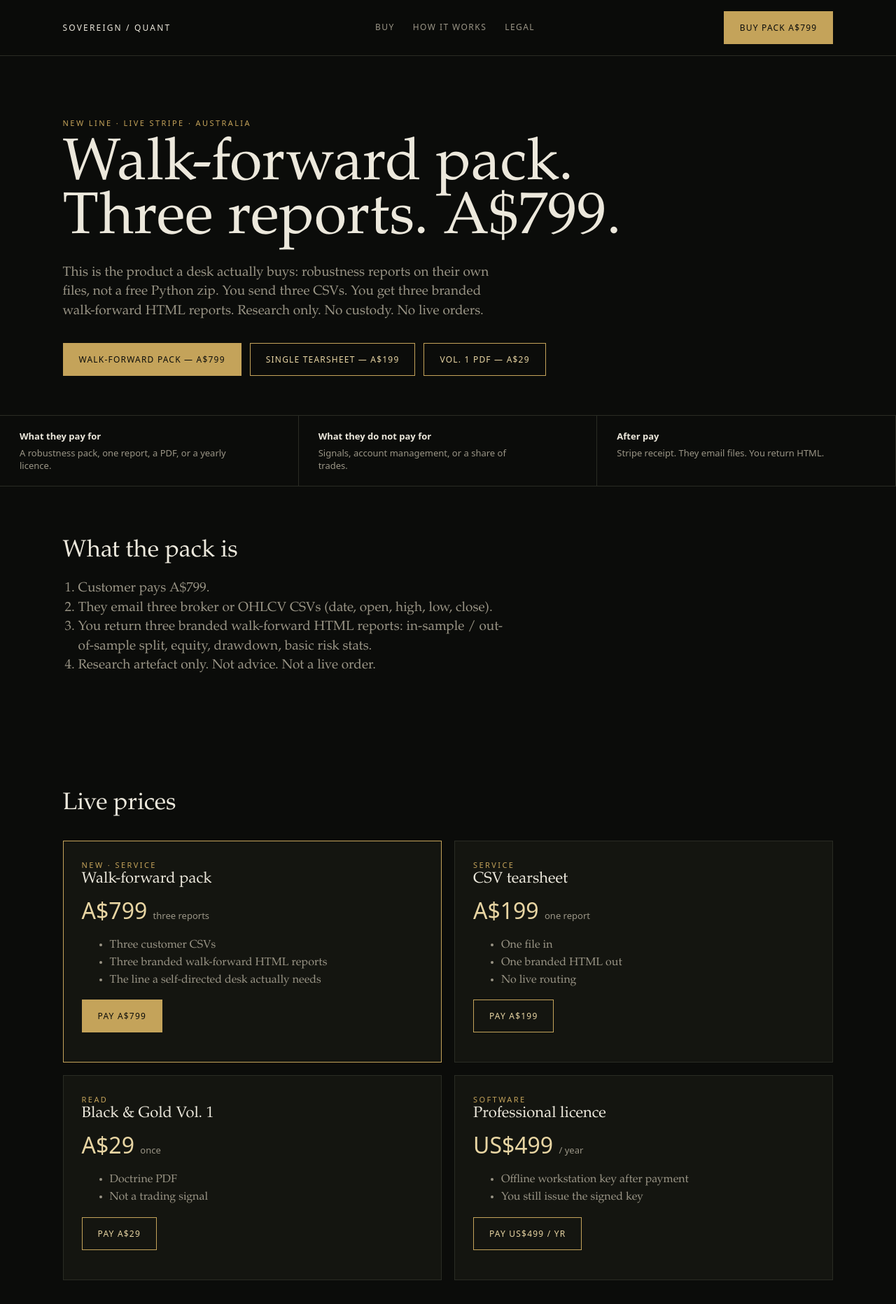
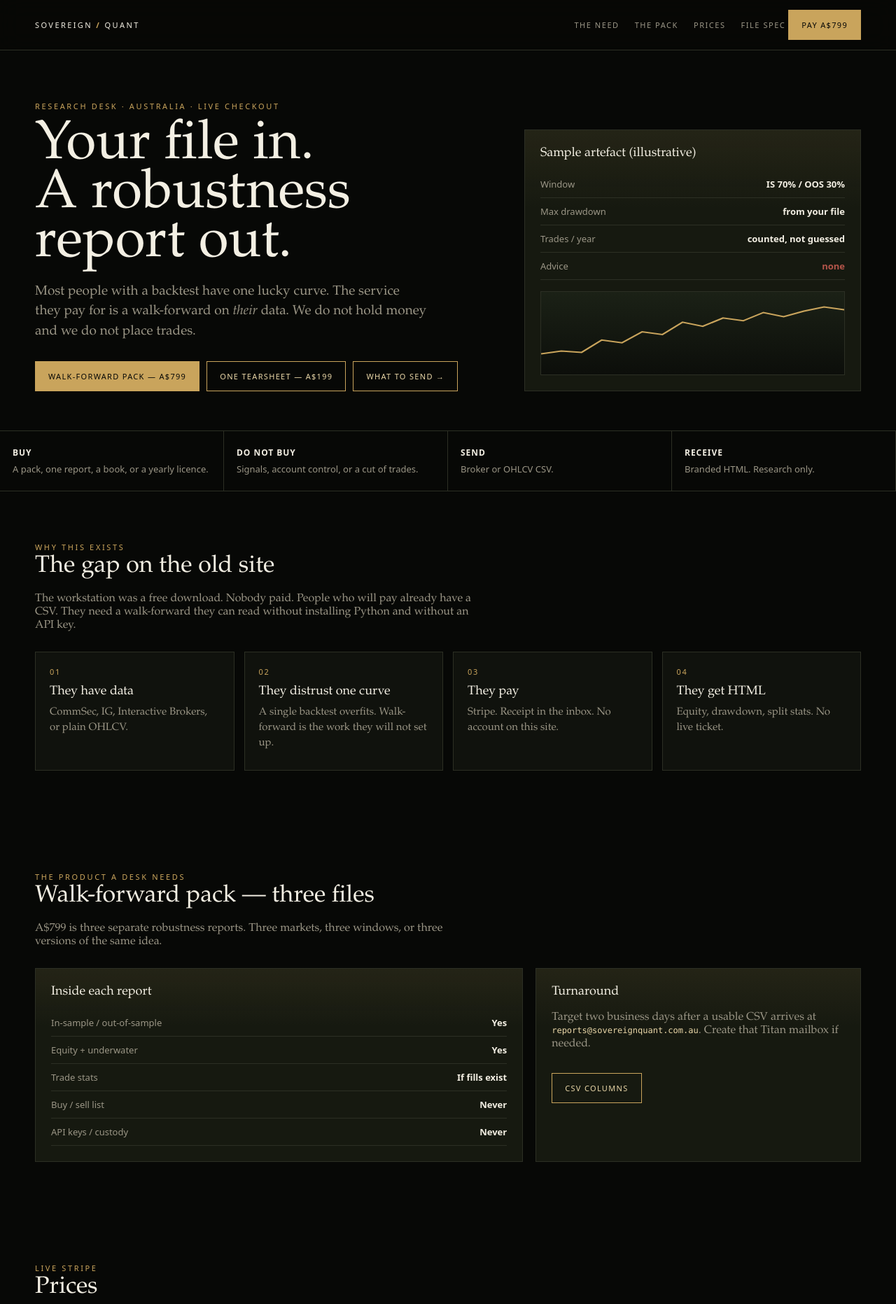
Before and after one commit to findunclaimedmoney/sovereignquant, a plain HTML site: page index.html in a window 1280 px wide. Shown: the top 1863 px of the page at 70% size. Drawn offline with Linux system fonts and the light colour scheme.

Commit message:
Redesign homepage as research-desk service

```diff
--- a/index.html
+++ b/index.html
@@ -3,122 +3,188 @@
 <head>
   <meta charset="utf-8" />
   <meta name="viewport" content="width=device-width, initial-scale=1" />
-  <title>Sovereign Quant — walk-forward pack & CSV tearsheet</title>
-  <meta name="description" content="Buy a walk-forward robustness pack or a single CSV tearsheet. Research reports only. No custody. No live orders." />
+  <title>Sovereign Quant — robustness reports for your own market data</title>
+  <meta name="description" content="Pay for a walk-forward pack or a single tearsheet built from your CSV. Research reports only. No custody. No live orders. Australia." />
   <link rel="canonical" href="https://sovereignquant.com.au/" />
   <style>
-    :root { --bg:#0b0c0a; --panel:#141510; --line:#2a2c24; --gold:#c4a35a; --gold2:#e8d5a3; --ink:#ece8dc; --muted:#9a9586; }
+    :root { --bg:#070806; --bg2:#10120d; --panel:#161910; --line:#2c2f24; --gold:#c9a45c; --gold2:#ead7a8; --ink:#f3efe3; --muted:#9b9686; --bad:#b4554a; }
     * { box-sizing: border-box; }
-    html, body { margin:0; background:var(--bg); color:var(--ink); font-family:"Iowan Old Style","Palatino Linotype",Palatino,Georgia,serif; }
+    html { scroll-behavior: smooth; }
+    body { margin:0; background:var(--bg); color:var(--ink); font-family:"Iowan Old Style","Palatino Linotype",Palatino,Georgia,serif; }
     a { color:var(--gold2); }
-    header { position:sticky; top:0; z-index:20; display:flex; align-items:center; justify-content:space-between; padding:16px 7vw; background:rgba(11,12,10,.92); border-bottom:1px solid var(--line); }
-    .brand { letter-spacing:.18em; font-size:12px; font-family:ui-sans-serif,system-ui,sans-serif; }
-    nav a { margin-left:22px; text-decoration:none; font-family:ui-sans-serif,system-ui,sans-serif; font-size:12px; letter-spacing:.12em; text-transform:uppercase; color:var(--muted); }
-    .btn { display:inline-block; text-decoration:none; font-family:ui-sans-serif,system-ui,sans-serif; letter-spacing:.1em; text-transform:uppercase; font-size:12px; padding:14px 22px; border:1px solid var(--gold); color:var(--bg); background:var(--gold); }
+    .wrap { width:min(1180px,calc(100% - 40px)); margin:0 auto; }
+    header { position:sticky; top:0; z-index:30; backdrop-filter:blur(16px); background:rgba(7,8,6,.86); border-bottom:1px solid var(--line); }
+    .nav { display:flex; align-items:center; justify-content:space-between; padding:14px 0; gap:16px; }
+    .brand { font-family:ui-sans-serif,system-ui,sans-serif; letter-spacing:.22em; font-size:11px; }
+    .brand b { color:var(--gold); }
+    .nav a.l { margin-left:18px; text-decoration:none; font-family:ui-sans-serif,system-ui,sans-serif; font-size:11px; letter-spacing:.14em; text-transform:uppercase; color:var(--muted); }
+    .btn { display:inline-block; text-decoration:none; font-family:ui-sans-serif,system-ui,sans-serif; letter-spacing:.12em; text-transform:uppercase; font-size:11px; padding:13px 18px; border:1px solid var(--gold); color:var(--bg); background:var(--gold); }
     .btn.ghost { background:transparent; color:var(--gold2); }
-    .hero { padding:11vh 7vw 7vh; max-width:1100px; }
-    .eyebrow { font-family:ui-sans-serif,system-ui,sans-serif; color:var(--gold); letter-spacing:.22em; font-size:11px; text-transform:uppercase; }
-    h1 { font-size:clamp(40px,7.4vw,84px); line-height:.92; font-weight:500; margin:16px 0 22px; }
-    .lede { max-width:640px; font-size:19px; color:var(--muted); line-height:1.45; }
-    .actions { margin-top:32px; display:flex; gap:12px; flex-wrap:wrap; }
-    .strip { display:grid; grid-template-columns:repeat(3,1fr); border-top:1px solid var(--line); border-bottom:1px solid var(--line); }
-    .strip div { padding:20px 7vw 20px 28px; font-family:ui-sans-serif,system-ui,sans-serif; font-size:13px; color:var(--muted); border-right:1px solid var(--line); }
-    .strip strong { display:block; color:var(--ink); margin-bottom:6px; }
-    section { padding:72px 7vw; }
-    h2 { font-size:34px; font-weight:500; margin:0 0 14px; }
-    .grid3 { display:grid; grid-template-columns:repeat(2,1fr); gap:18px; margin-top:32px; }
-    .card { background:var(--panel); border:1px solid var(--line); padding:26px; }
-    .card.featured { border-color:var(--gold); }
-    .card h3 { margin:0 0 8px; font-size:22px; font-weight:500; }
-    .price { font-family:ui-sans-serif,system-ui,sans-serif; font-size:32px; color:var(--gold2); margin:10px 0 14px; }
-    .price span { font-size:13px; color:var(--muted); }
-    ul { color:var(--muted); line-height:1.55; }
-    .note { font-family:ui-sans-serif,system-ui,sans-serif; font-size:13px; color:var(--muted); }
-    footer { padding:36px 7vw 64px; border-top:1px solid var(--line); color:var(--muted); font-size:13px; font-family:ui-sans-serif,system-ui,sans-serif; }
-    .ok { background:#1a2418; border:1px solid #3a5a34; padding:14px 18px; margin:18px 7vw 0; font-family:ui-sans-serif,system-ui,sans-serif; font-size:14px; display:none; }
-    @media (max-width:860px){ .strip,.grid3{grid-template-columns:1fr;} nav{display:none;} }
+    .hero { display:grid; grid-template-columns:1.15fr .85fr; gap:48px; padding:72px 0 56px; align-items:end; }
+    .kicker { font-family:ui-sans-serif,system-ui,sans-serif; color:var(--gold); letter-spacing:.24em; font-size:11px; text-transform:uppercase; }
+    h1 { font-size:clamp(42px,6.4vw,78px); line-height:.9; font-weight:500; margin:14px 0 18px; }
+    .lede { font-size:19px; color:var(--muted); line-height:1.5; max-width:560px; }
+    .actions { margin-top:28px; display:flex; gap:10px; flex-wrap:wrap; }
+    .panel { background:linear-gradient(180deg,rgba(201,164,92,.08),transparent 30%),var(--panel); border:1px solid var(--line); padding:22px; }
+    .panel h2 { margin:0 0 14px; font-size:18px; font-weight:500; }
+    .stat { display:flex; justify-content:space-between; padding:10px 0; border-bottom:1px solid var(--line); font-family:ui-sans-serif,system-ui,sans-serif; font-size:13px; }
+    .stat span { color:var(--muted); }
+    .mock { margin-top:16px; height:120px; border:1px solid var(--line); background:linear-gradient(180deg,#1b2116,#0c0e0a); }
+    .mock svg { width:100%; height:100%; display:block; }
+    .strip { display:grid; grid-template-columns:repeat(4,1fr); border-top:1px solid var(--line); border-bottom:1px solid var(--line); }
+    .strip div { padding:22px 18px; font-family:ui-sans-serif,system-ui,sans-serif; font-size:13px; color:var(--muted); border-right:1px solid var(--line); }
+    .strip strong { display:block; color:var(--ink); margin-bottom:6px; font-size:12px; letter-spacing:.08em; text-transform:uppercase; }
+    section { padding:72px 0; }
+    h2 { font-size:34px; font-weight:500; margin:0 0 12px; }
+    .sub { color:var(--muted); max-width:640px; }
+    .steps { display:grid; grid-template-columns:repeat(4,1fr); gap:14px; margin-top:28px; }
+    .step { background:var(--bg2); border:1px solid var(--line); padding:20px; min-height:170px; }
+    .n { font-family:ui-sans-serif,system-ui,sans-serif; color:var(--gold); font-size:11px; letter-spacing:.16em; }
+    .step h3 { margin:10px 0 8px; font-size:18px; font-weight:500; }
+    .step p { margin:0; color:var(--muted); font-size:15px; line-height:1.45; }
+    .grid { display:grid; grid-template-columns:1.2fr .8fr; gap:18px; margin-top:28px; }
+    .cards { display:grid; grid-template-columns:1fr 1fr; gap:14px; }
+    .card { background:var(--panel); border:1px solid var(--line); padding:22px; display:flex; flex-direction:column; }
+    .card.feat { border-color:var(--gold); }
+    .card h3 { margin:8px 0; font-size:22px; font-weight:500; }
+    .price { font-family:ui-sans-serif,system-ui,sans-serif; font-size:30px; color:var(--gold2); margin:4px 0 12px; }
+    .price em { font-style:normal; font-size:12px; color:var(--muted); }
+    .card ul { margin:0 0 18px; padding-left:18px; color:var(--muted); line-height:1.55; flex:1; }
+    details { border-top:1px solid var(--line); padding:14px 0; }
+    details summary { cursor:pointer; font-family:ui-sans-serif,system-ui,sans-serif; }
+    details p { color:var(--muted); margin:10px 0 0; }
+    footer { padding:28px 0 56px; border-top:1px solid var(--line); color:var(--muted); font-family:ui-sans-serif,system-ui,sans-serif; font-size:12px; display:flex; justify-content:space-between; gap:16px; flex-wrap:wrap; }
+    .okbar { display:none; margin:16px auto 0; width:min(1180px,calc(100% - 40px)); background:#162016; border:1px solid #355035; padding:12px 16px; font-family:ui-sans-serif,system-ui,sans-serif; font-size:14px; }
+    code { font-family:ui-monospace,Menlo,monospace; font-size:12px; color:var(--gold2); }
+    @media (max-width:900px){ .hero,.grid,.steps,.strip,.cards{grid-template-columns:1fr;} .nav .hide{display:none;} }
   </style>
 </head>
 <body>
   <header>
-    <div class="brand">SOVEREIGN / QUANT</div>
-    <nav>
-      <a href="#buy">Buy</a>
-      <a href="#how">How it works</a>
-      <a href="#legal">Legal</a>
-    </nav>
-    <a class="btn" href="https://buy.stripe.com/9B64gz4p8cOs7y02cYes004">Buy pack A$799</a>
+    <div class="wrap nav">
+      <div class="brand">SOVEREIGN <b>/</b> QUANT</div>
+      <div>
+        <a class="l hide" href="#need">The need</a>
+        <a class="l hide" href="#pack">The pack</a>
+        <a class="l hide" href="#buy">Prices</a>
+        <a class="l hide" href="work.html">File spec</a>
+        <a class="btn" href="https://buy.stripe.com/9B64gz4p8cOs7y02cYes004">Pay A$799</a>
+      </div>
+    </div>
   </header>
-  <div class="ok" id="paid">Payment received. Email your CSVs to the address on the Stripe receipt. Research reports only.</div>
-  <div class="hero">
-    <div class="eyebrow">New line · Live Stripe · Australia</div>
-    <h1>Walk-forward pack.<br>Three reports. A$799.</h1>
-    <p class="lede">This is the product a desk actually buys: robustness reports on their own files, not a free Python zip. You send three CSVs. You get three branded walk-forward HTML reports. Research only. No custody. No live orders.</p>
-    <div class="actions">
-      <a class="btn" href="https://buy.stripe.com/9B64gz4p8cOs7y02cYes004">Walk-forward pack — A$799</a>
-      <a class="btn ghost" href="https://buy.stripe.com/cNibJ108S6q4aKc9Fqes002">Single tearsheet — A$199</a>
-      <a class="btn ghost" href="https://buy.stripe.com/3cIcN5dZIg0EdWog3Oes001">Vol. 1 PDF — A$29</a>
+  <div class="okbar" id="paid">Payment received. Email CSVs to <b>reports@sovereignquant.com.au</b> with the Stripe receipt.</div>
+  <div class="wrap hero">
+    <div>
+      <div class="kicker">Research desk · Australia · live checkout</div>
+      <h1>Your file in.<br>A robustness report out.</h1>
+      <p class="lede">Most people with a backtest have one lucky curve. The service they pay for is a walk-forward on <em>their</em> data. We do not hold money and we do not place trades.</p>
+      <div class="actions">
+        <a class="btn" href="https://buy.stripe.com/9B64gz4p8cOs7y02cYes004">Walk-forward pack — A$799</a>
+        <a class="btn ghost" href="https://buy.stripe.com/cNibJ108S6q4aKc9Fqes002">One tearsheet — A$199</a>
+        <a class="btn ghost" href="work.html">What to send →</a>
+      </div>
     </div>
+    <aside class="panel">
+      <h2>Sample artefact (illustrative)</h2>
+      <div class="stat"><span>Window</span><b>IS 70% / OOS 30%</b></div>
+      <div class="stat"><span>Max drawdown</span><b>from your file</b></div>
+      <div class="stat"><span>Trades / year</span><b>counted, not guessed</b></div>
+      <div class="stat"><span>Advice</span><b style="color:var(--bad)">none</b></div>
+      <div class="mock" aria-hidden="true">
+        <svg viewBox="0 0 300 120" preserveAspectRatio="none">
+          <polyline fill="none" stroke="#c9a45c" stroke-width="2" points="0,90 20,86 40,88 60,70 80,74 100,58 120,62 140,44 160,50 180,38 200,42 220,30 240,36 260,28 280,22 300,26" />
+        </svg>
+      </div>
+    </aside>
   </div>
   <div class="strip">
-    <div><strong>What they pay for</strong>A robustness pack, one report, a PDF, or a yearly licence.</div>
-    <div><strong>What they do not pay for</strong>Signals, account management, or a share of trades.</div>
-    <div><strong>After pay</strong>Stripe receipt. They email files. You return HTML.</div>
+    <div><strong>Buy</strong>A pack, one report, a book, or a yearly licence.</div>
+    <div><strong>Do not buy</strong>Signals, account control, or a cut of trades.</div>
+    <div><strong>Send</strong>Broker or OHLCV CSV.</div>
+    <div><strong>Receive</strong>Branded HTML. Research only.</div>
   </div>
-  <section id="how">
-    <h2>What the pack is</h2>
-    <ol class="lede" style="padding-left:22px;">
-      <li>Customer pays A$799.</li>
-      <li>They email three broker or OHLCV CSVs (date, open, high, low, close).</li>
-      <li>You return three branded walk-forward HTML reports: in-sample / out-of-sample split, equity, drawdown, basic risk stats.</li>
-      <li>Research artefact only. Not advice. Not a live order.</li>
-    </ol>
+  <section class="wrap" id="need">
+    <div class="kicker">Why this exists</div>
+    <h2>The gap on the old site</h2>
+    <p class="sub">The workstation was a free download. Nobody paid. People who will pay already have a CSV. They need a walk-forward they can read without installing Python and without an API key.</p>
+    <div class="steps">
+      <div class="step"><div class="n">01</div><h3>They have data</h3><p>CommSec, IG, Interactive Brokers, or plain OHLCV.</p></div>
+      <div class="step"><div class="n">02</div><h3>They distrust one curve</h3><p>A single backtest overfits. Walk-forward is the work they will not set up.</p></div>
+      <div class="step"><div class="n">03</div><h3>They pay</h3><p>Stripe. Receipt in the inbox. No account on this site.</p></div>
+      <div class="step"><div class="n">04</div><h3>They get HTML</h3><p>Equity, drawdown, split stats. No live ticket.</p></div>
+    </div>
   </section>
-  <section id="buy">
-    <h2>Live prices</h2>
-    <div class="grid3">
-      <div class="card featured">
-        <div class="eyebrow">New · Service</div>
-        <h3>Walk-forward pack</h3>
-        <div class="price">A$799 <span>three reports</span></div>
-        <ul>
-          <li>Three customer CSVs</li>
-          <li>Three branded walk-forward HTML reports</li>
-          <li>The line a self-directed desk actually needs</li>
-        </ul>
-        <p><a class="btn" href="https://buy.stripe.com/9B64gz4p8cOs7y02cYes004">Pay A$799</a></p>
+  <section class="wrap" id="pack">
+    <div class="kicker">The product a desk needs</div>
+    <h2>Walk-forward pack — three files</h2>
+    <p class="sub">A$799 is three separate robustness reports. Three markets, three windows, or three versions of the same idea.</p>
+    <div class="grid">
+      <div class="panel">
+        <h2>Inside each report</h2>
+        <div class="stat"><span>In-sample / out-of-sample</span><b>Yes</b></div>
+        <div class="stat"><span>Equity + underwater</span><b>Yes</b></div>
+        <div class="stat"><span>Trade stats</span><b>If fills exist</b></div>
+        <div class="stat"><span>Buy / sell list</span><b>Never</b></div>
+        <div class="stat"><span>API keys / custody</span><b>Never</b></div>
       </div>
-      <div class="card">
-        <div class="eyebrow">Service</div>
-        <h3>CSV tearsheet</h3>
-        <div class="price">A$199 <span>one report</span></div>
-        <ul><li>One file in</li><li>One branded HTML out</li><li>No live routing</li></ul>
-        <p><a class="btn ghost" href="https://buy.stripe.com/cNibJ108S6q4aKc9Fqes002">Pay A$199</a></p>
-      </div>
-      <div class="card">
-        <div class="eyebrow">Read</div>
-        <h3>Black & Gold Vol. 1</h3>
-        <div class="price">A$29 <span>once</span></div>
-        <ul><li>Doctrine PDF</li><li>Not a trading signal</li></ul>
-        <p><a class="btn ghost" href="https://buy.stripe.com/3cIcN5dZIg0EdWog3Oes001">Pay A$29</a></p>
-      </div>
-      <div class="card">
-        <div class="eyebrow">Software</div>
-        <h3>Professional licence</h3>
-        <div class="price">US$499 <span>/ year</span></div>
-        <ul><li>Offline workstation key after payment</li><li>You still issue the signed key</li></ul>
-        <p><a class="btn ghost" href="https://buy.stripe.com/14A8wPdZI7u86tW18Ues003">Pay US$499 / yr</a></p>
+      <div class="panel">
+        <h2>Turnaround</h2>
+        <p class="sub">Target two business days after a usable CSV arrives at <code>reports@sovereignquant.com.au</code>. Create that Titan mailbox if needed.</p>
+        <p><a class="btn ghost" href="work.html" style="margin-top:16px">CSV columns</a></p>
       </div>
     </div>
   </section>
-  <section id="legal">
-    <h2>Legal</h2>
-    <p class="note">Sovereign Quant is research and education software and reporting. It is not financial product advice. Simulated or historical figures are not a forecast. Trading can lose money. We do not hold client funds and we do not place live orders for customers. ABN / business name as registered to the Stripe account SOVEREIGN. QUANT.</p>
+  <section class="wrap" id="buy">
+    <div class="kicker">Live Stripe</div>
+    <h2>Prices</h2>
+    <div class="cards" style="margin-top:28px">
+      <div class="card feat">
+        <div class="kicker">Primary</div>
+        <h3>Walk-forward pack</h3>
+        <div class="price">A$799 <em>three reports</em></div>
+        <ul><li>Three CSVs, three HTML reports</li><li>Same legal limits as a single report</li></ul>
+        <a class="btn" href="https://buy.stripe.com/9B64gz4p8cOs7y02cYes004">Pay A$799</a>
+      </div>
+      <div class="card">
+        <div class="kicker">Single</div>
+        <h3>CSV tearsheet</h3>
+        <div class="price">A$199 <em>one report</em></div>
+        <ul><li>One file in, one HTML out</li></ul>
+        <a class="btn ghost" href="https://buy.stripe.com/cNibJ108S6q4aKc9Fqes002">Pay A$199</a>
+      </div>
+      <div class="card">
+        <div class="kicker">Read</div>
+        <h3>Black & Gold Vol. I</h3>
+        <div class="price">A$29 <em>PDF</em></div>
+        <ul><li>Doctrine, not a signal</li></ul>
+        <a class="btn ghost" href="https://buy.stripe.com/3cIcN5dZIg0EdWog3Oes001">Pay A$29</a>
+      </div>
+      <div class="card">
+        <div class="kicker">Software</div>
+        <h3>Professional licence</h3>
+        <div class="price">US$499 <em>/ year</em></div>
+        <ul><li>Offline key after payment</li></ul>
+        <a class="btn ghost" href="https://buy.stripe.com/14A8wPdZI7u86tW18Ues003">Pay US$499 / yr</a>
+      </div>
+    </div>
   </section>
-  <footer>
-    © 2026 Sovereign Quant ·
-    <a href="https://github.com/jmorganegypt-source/sovereignquant">Source</a>
+  <section class="wrap" id="faq">
+    <div class="kicker">Straight answers</div>
+    <h2>FAQ</h2>
+    <details open><summary>Is this financial advice?</summary><p>No. Reports describe the file you sent.</p></details>
+    <details><summary>Do you trade my account?</summary><p>No. No broker login. No API key. No custody.</p></details>
+    <details><summary>What if my CSV is messy?</summary><p>We try once to map columns. If it cannot be read, that unit is refunded. We do not fabricate bars.</p></details>
+    <details><summary>Where does the money go?</summary><p>Stripe account SOVEREIGN. QUANT.</p></details>
+  </section>
+  <section class="wrap" id="legal">
+    <div class="kicker">Legal</div>
+    <h2>Limits</h2>
+    <p class="sub">Research reports, a doctrine PDF, and an offline licence. Not a forecast. Not AFSL advice. Trading can lose money.</p>
+  </section>
+  <footer class="wrap">
+    <div>© 2026 Sovereign Quant</div>
+    <div><a href="work.html">File spec</a> · <a href="after.html">After you pay</a></div>
   </footer>
-  <script>if (/paid=/.test(location.search)) document.getElementById('paid').style.display = 'block';</script>
+  <script>if (/paid=/.test(location.search)) document.getElementById('paid').style.display='block';</script>
 </body>
 </html>
```
